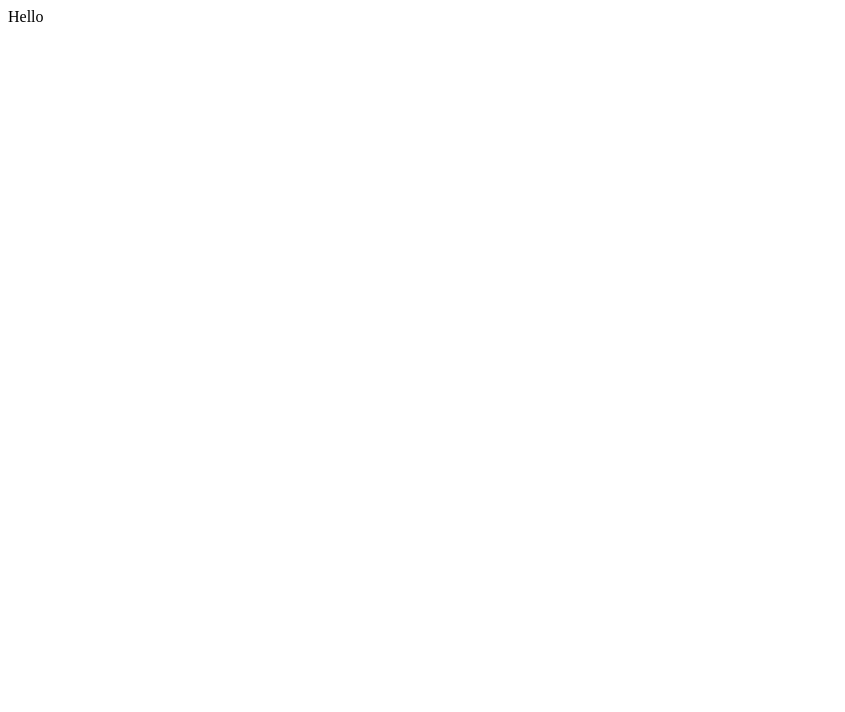
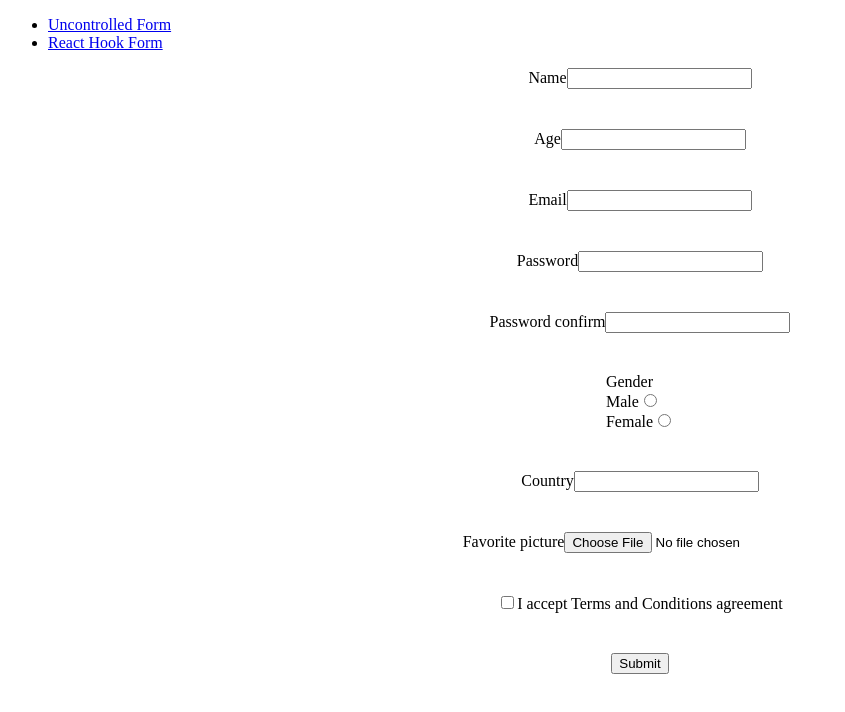
Before and after one commit to qwgfsehte/qwgfsehte-react2024, a React (Vite) app: page /uncontrolled-form in a window 1280 px wide. Shown: the top 712 px of the page, without its empty margins (0-845 px from the left). Built offline with nearby package versions, Linux system fonts and the light colour scheme.

Commit message:
feat: add layout uncontrolled form and routes

```diff
--- /dev/null
+++ b/src/Components/errorPage/errorPage404.tsx
@@ -0,0 +1,5 @@
+function ErrorPage404() {
+  return <div>я error page</div>;
+}
+
+export default ErrorPage404;
--- /dev/null
+++ b/src/Components/homePage/home.tsx
@@ -0,0 +1,5 @@
+function Home() {
+  return <div>я home</div>;
+}
+
+export default Home;
--- a/src/Components/index.tsx
+++ b/src/Components/index.tsx
@@ -1,5 +1,31 @@
+import { BrowserRouter, Link, Navigate, Route, Routes } from 'react-router-dom';
+import Home from './homePage/home';
+import UncontrolledForm from './uncontrolledForm/uncontrolledForm';
+import ReactHookForm from './reactHookForm/reactHookForm';
+import ErrorPage404 from './errorPage/errorPage404';
+
 function App() {
-  return <div>Hello</div>;
+  return (
+    <BrowserRouter>
+      <nav>
+        <ul>
+          <li>
+            <Link to="/uncontrolled-form">Uncontrolled Form</Link>
+          </li>
+          <li>
+            <Link to="/react-hook-form">React Hook Form</Link>
+          </li>
+        </ul>
+      </nav>
+      <Routes>
+        <Route path="/" element={<Navigate to="/home" />} />
+        <Route path="/home" element={<Home />} />
+        <Route path="/uncontrolled-form" element={<UncontrolledForm />} />
+        <Route path="/react-hook-form" element={<ReactHookForm />} />
+        <Route path="*" element={<ErrorPage404 />} />
+      </Routes>
+    </BrowserRouter>
+  );
 }
 
 export default App;
--- /dev/null
+++ b/src/Components/reactHookForm/reactHookForm.tsx
@@ -0,0 +1,5 @@
+function ReactHookForm() {
+  return <div>я вторая форма</div>;
+}
+
+export default ReactHookForm;
--- /dev/null
+++ b/src/Components/uncontrolledForm/uncontrolledForm.tsx
@@ -0,0 +1,62 @@
+import './uncontrolledFormStyles.scss';
+
+function UncontrolledForm() {
+  return (
+    <form className="uncontrolled-form">
+      <label htmlFor="userName">
+        Name
+        <input type="text" id="userName" />
+      </label>
+
+      <label htmlFor="userAge">
+        Age
+        <input type="text" id="userAge" />
+      </label>
+
+      <label htmlFor="userEmail">
+        Email
+        <input type="text" id="userEmail" />
+      </label>
+
+      <label htmlFor="userPassword">
+        Password
+        <input type="text" id="userPassword" />
+      </label>
+
+      <label htmlFor="userPasswordConfirm">
+        Password confirm
+        <input type="text" id="userPasswordConfirm" />
+      </label>
+
+      <div>
+        Gender
+        <div>
+          <label htmlFor="male">Male</label>
+          <input type="radio" id="male" name="gender" value="male"></input>
+        </div>
+        <div>
+          <label htmlFor="female">Female</label>
+          <input type="radio" id="female" name="gender" value="female"></input>
+        </div>
+      </div>
+
+      <label>
+        Country
+        <input type="text"></input>
+      </label>
+
+      <label htmlFor="userFavoritePicture">
+        Favorite picture<input id="userFavoritePicture" type="file"></input>
+      </label>
+
+      <div>
+        <input type="checkbox" id="userT&C"></input>
+        <label htmlFor="userT&C">I accept Terms and Conditions agreement</label>
+      </div>
+
+      <button type="submit">Submit</button>
+    </form>
+  );
+}
+
+export default UncontrolledForm;
--- /dev/null
+++ b/src/Components/uncontrolledForm/uncontrolledFormStyles.scss
@@ -0,0 +1,6 @@
+.uncontrolled-form {
+  display: flex;
+  flex-direction: column;
+  align-items: center;
+  gap: 40px;
+}
```
Also changed, not shown: src/Components/store.tsx (added, +13 -0 lines).
